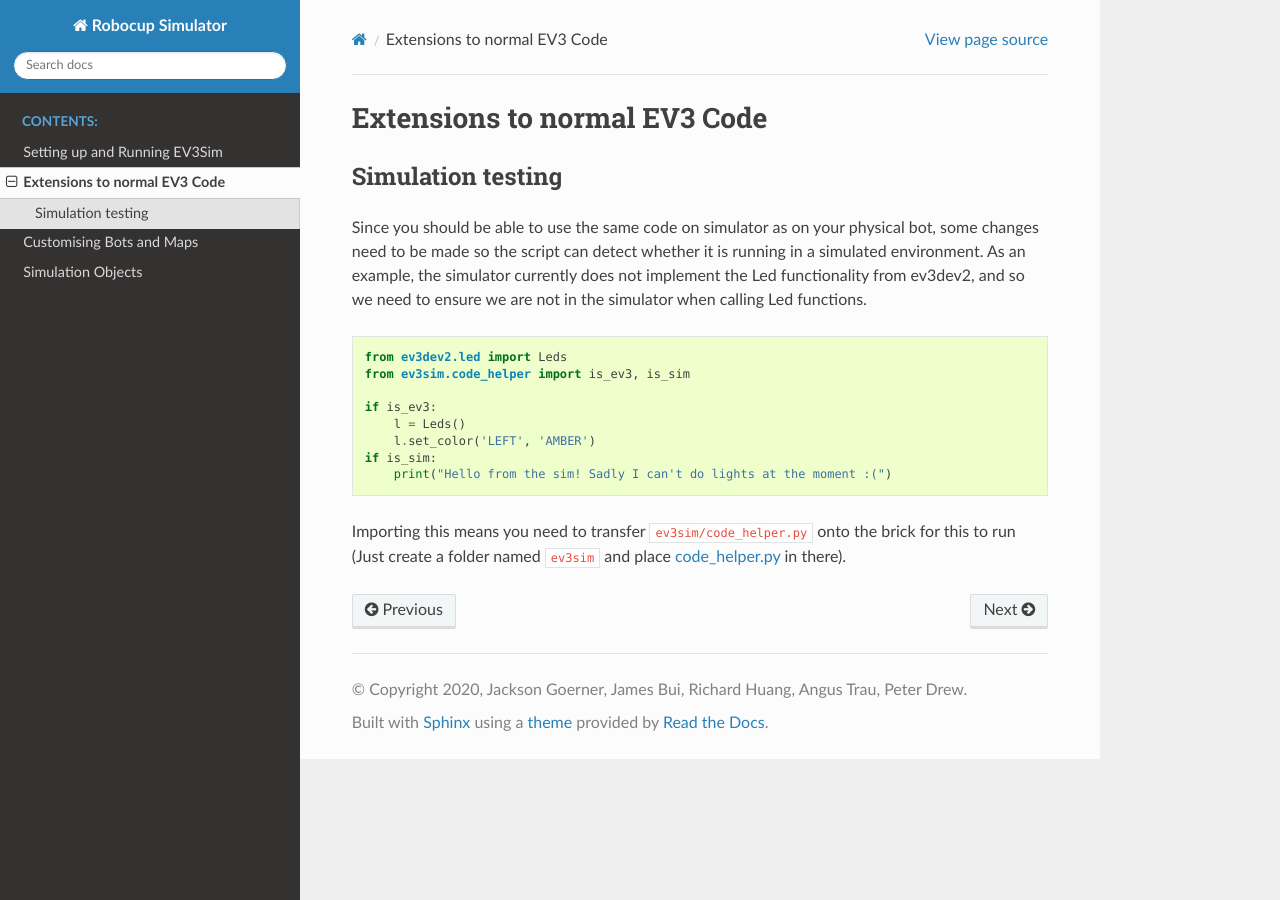
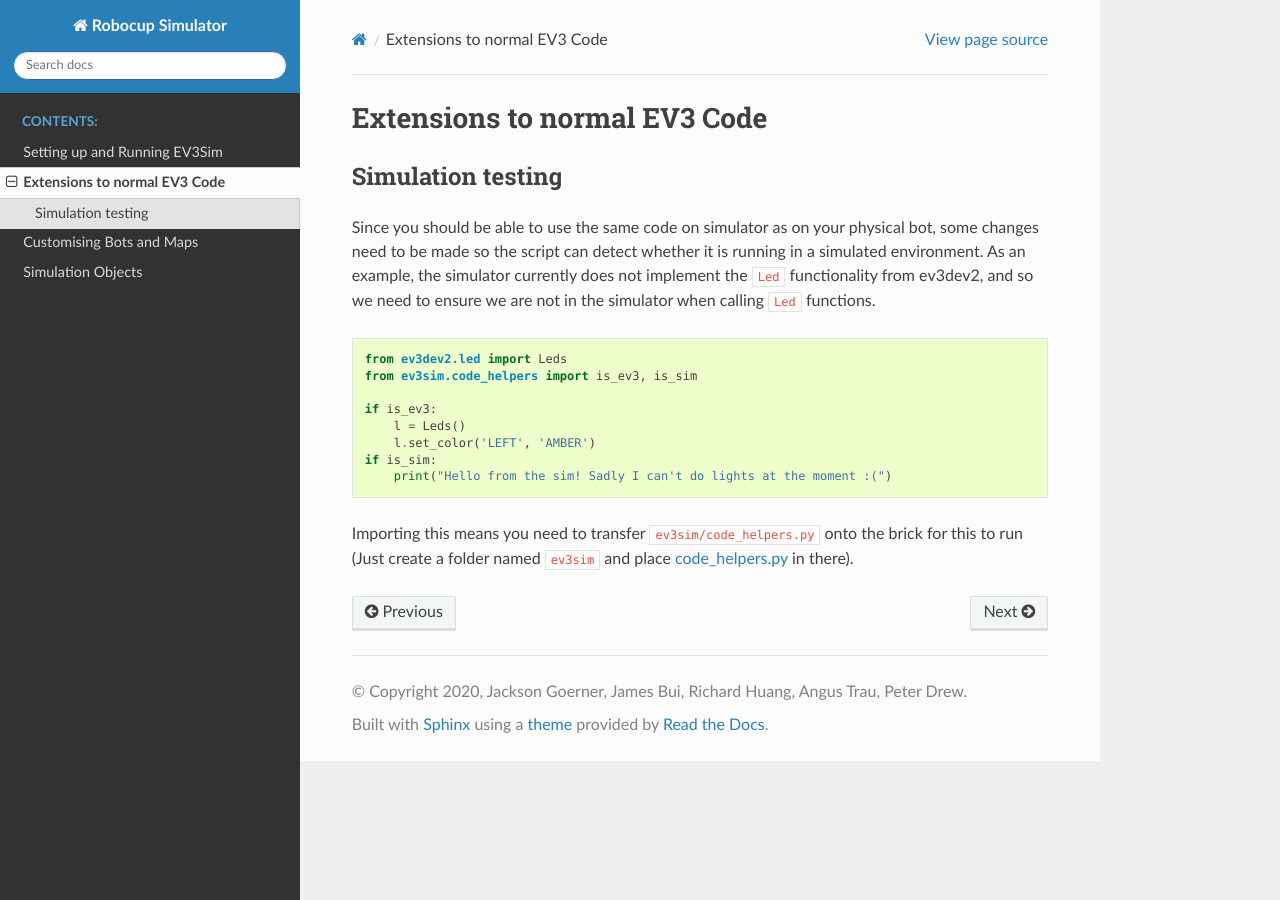
Before and after one commit to MelbourneHighSchoolRobotics/ev3sim, a Sphinx documentation site: the page built from docs/ev3_extensions.rst, in a window 1280 px wide. Built offline with Sphinx 7.4.7 and the Read the Docs theme 2.0.0, drawn with Linux system fonts in a browser that asks for light colours.

Commit message:
Minor changes to documentation.

```diff
--- a/docs/ev3_extensions.rst
+++ b/docs/ev3_extensions.rst
@@ -5,12 +5,12 @@ Simulation testing
 ------------------
 
 Since you should be able to use the same code on simulator as on your physical bot, some changes need to be made so the script can detect whether it is running in a simulated environment.
-As an example, the simulator currently does not implement the Led functionality from ev3dev2, and so we need to ensure we are not in the simulator when calling Led functions.
+As an example, the simulator currently does not implement the ``Led`` functionality from ev3dev2, and so we need to ensure we are not in the simulator when calling ``Led`` functions.
 
 .. code-block:: python
 
     from ev3dev2.led import Leds
-    from ev3sim.code_helper import is_ev3, is_sim
+    from ev3sim.code_helpers import is_ev3, is_sim
 
     if is_ev3:
         l = Leds()
@@ -18,6 +18,6 @@ As an example, the simulator currently does not implement the Led functionality
     if is_sim:
         print("Hello from the sim! Sadly I can't do lights at the moment :(")
 
-Importing this means you need to transfer ``ev3sim/code_helper.py`` onto the brick for this to run (Just create a folder named ``ev3sim`` and place `code_helper.py`_ in there).
+Importing this means you need to transfer ``ev3sim/code_helpers.py`` onto the brick for this to run (Just create a folder named ``ev3sim`` and place `code_helpers.py`_ in there).
 
-.. _code_helper.py: https://github.com/MelbourneHighSchool/RoboCup_Simulator/tree/main/ev3sim/code_helper.yaml
+.. _code_helpers.py: https://github.com/MelbourneHighSchool/RoboCup_Simulator/tree/main/ev3sim/code_helpers.py
--- a/docs/setup.rst
+++ b/docs/setup.rst
@@ -35,4 +35,4 @@ Which, provided a simulation is already running, attaches some demo code to that
 
 More information on the use of these commands can be given with ``ev3sim -h`` or ``ev3attach -h``.
 
-.. _bot.yaml: https://github.com/MelbourneHighSchool/RoboCup_Simulator/tree/main/robots/bot.yaml
+.. _bot.yaml: https://github.com/MelbourneHighSchool/RoboCup_Simulator/tree/main/ev3sim/robots/bot.yaml
```
